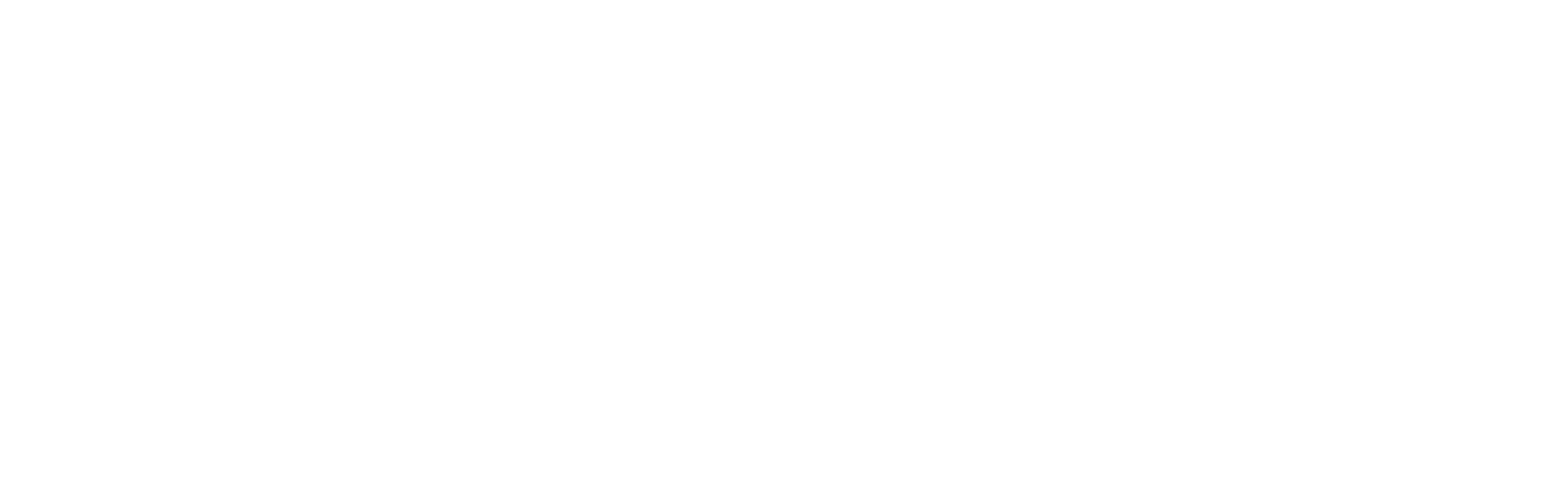
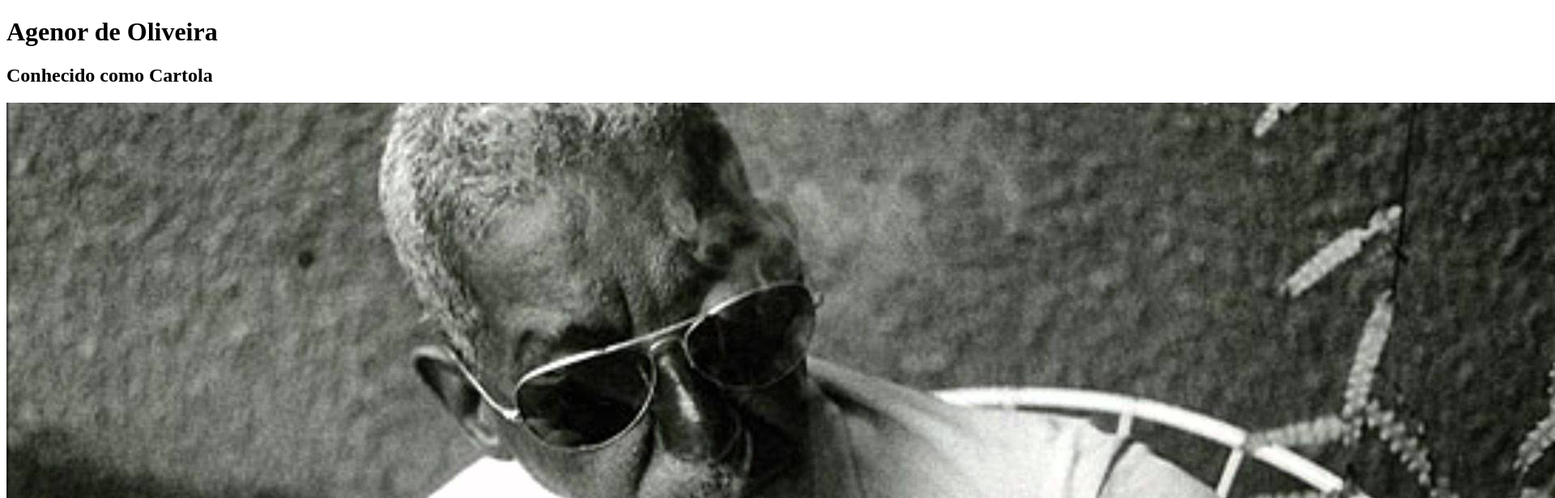
Before and after one commit to PedroBennesby/Free-code-camp-tribute-page, a plain HTML site: page index.html in a window 1280 px wide. Shown: the top 616 px of the page at 81% size, 1920 px wide, since content can reach past the window. Drawn offline with Linux system fonts and the light colour scheme.

Commit message:
add pasta contents e imagens no arquivo

```diff
--- a/index.html
+++ b/index.html
@@ -7,6 +7,15 @@
     <link rel="stylesheet" href="style.css" />
   </head>
   <body>
+    <main id="main">
+      <header id="title">
+        <h1 class="titulo">Agenor de Oliveira</h1>
+        <h2 class="sub-titulo">Conhecido como Cartola</h2>
+      </header>
+      <div id="img-div">
+        <img src="contents\images\cartola1.jpg" alt="" />
+      </div>
+    </main>
     <script src="https://cdn.freecodecamp.org/testable-projects-fcc/v1/bundle.js"></script>
   </body>
 </html>
```
Also changed, not shown: contents/images/cartola1.jpg (added).
